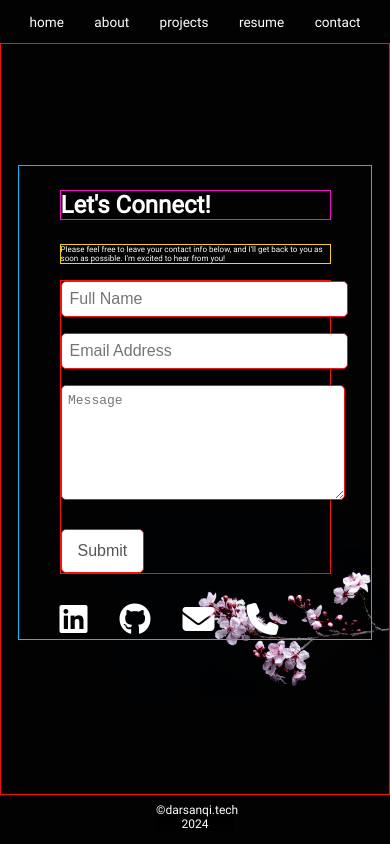
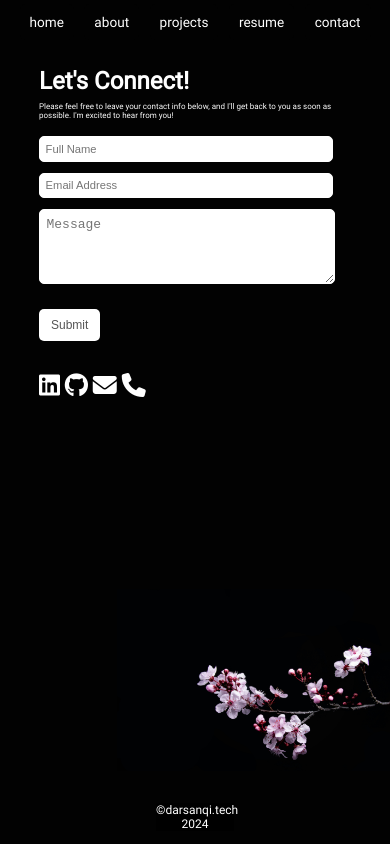
Before and after one commit to DarsanQi/darsanqi.github.io, a React (Create React App) app in the folder my-app/: page /contact in a window 390 px wide. Built offline with nearby package versions, Linux system fonts and the light colour scheme.

Commit message:
finished contact screen and cleaned up a lot of code from home.css and about.css

```diff
--- a/my-app/src/Subpages/js_components/Contact.js
+++ b/my-app/src/Subpages/js_components/Contact.js
@@ -1,3 +1,4 @@
+import HackingAnimation from '../../TextEffects/HackingAnimation';
 
 const Contact = () => {
   return (
@@ -5,7 +6,7 @@ const Contact = () => {
       <div className="contact-background-image"></div>
       <div className="contact-container">
         <div className="contact-form-container">
-          <h1>Let's Connect!</h1>
+          <h1><HackingAnimation text="Let's Connect!" /></h1>
           <p>
             Please feel free to leave your contact info below, and I'll get back to you as soon as possible. I'm excited to hear from you!
           </p>
@@ -18,13 +19,13 @@ const Contact = () => {
             </div>
           </form>
           <contact-buttons>
-            <a href="https://www.linkedin.com/in/yourprofile" target="_blank" rel="noopener noreferrer">
+            <a href="https://www.linkedin.com/in/darsan-qi-44613920b/" target="_blank" rel="noopener noreferrer">
               <i className="fab fa-linkedin"></i>
             </a>
-            <a href="https://github.com/yourusername" target="_blank" rel="noopener noreferrer">
+            <a href="https://github.com/DarsanQi" target="_blank" rel="noopener noreferrer">
               <i className="fab fa-github"></i>
             </a>
-            <a href="mailto:your-email@example.com">
+            <a href="mailto:darsan.qi@mail.utoronto.ca">
               <i className="fas fa-envelope"></i>
             </a>
             <a href="tel:+1234567890">
--- a/my-app/src/Subpages/styling/About.css
+++ b/my-app/src/Subpages/styling/About.css
@@ -5,6 +5,7 @@
   grid-template-columns: 2fr 1fr;
   grid-template-areas: "text image";
   height: 85vh;
+  overflow-y: auto;
 }
 
 .mobile-container {
@@ -16,13 +17,14 @@
   justify-content: center;
   align-items: center;
   text-align: center;
-  overflow: hidden;
+  overflow: auto;
 }
 #about {
   grid-area: text;
   background-color: #020202;
   padding: 2em;
   color: #fff;
+  margin-left: 10%;
   overflow-y: auto;
 }
 
@@ -39,6 +41,7 @@
   background-position: center;
   transform: scale(0.8);
   transform-origin: top left;
+  display: block;
 }
 
 .mobile-background-image {
@@ -84,22 +87,14 @@
 
   #about {
     background-color: transparent;
-    overflow-y: hidden;
+  }
+
+  .about-greeting h1 {
+    font-size: 2em;
+  }
+
+  .about-description p {
+    font-size: 1em;
+
   }
 }
-
-/* Desktop */
-@media (min-width: 769px) {
-  #about {
-    margin-left: 10%;
-  }
-
-  .about-background-image {
-    display: block;
-  }
-
-  #about {
-    background-color: #020202;
-    overflow-y: hidden;
-  }
-}
--- a/my-app/src/Subpages/styling/Contact.css
+++ b/my-app/src/Subpages/styling/Contact.css
@@ -3,9 +3,9 @@
     padding: 2em;
     background-color: #020202;
     color: #fff;
-    overflow: hidden; /* Ensure no overflow */
+    overflow-y: auto; /* Ensure no overflow */
     height: 85vh; /* Make sure the section takes up the full viewport height */
-    border: 1px solid #f61010;
+
   }
 
   .contact-background-image {
@@ -31,6 +31,7 @@
     flex-direction: row;
     max-width: 1200px;
     width: 100%;
+    height: 100%; /* Ensure container takes up full height */
     align-items: center;
     z-index: 2;
 
@@ -40,35 +41,36 @@
 
     max-width: 600px;
     width: 100%;
+    height: 100%; /* Ensure container takes up full height */
     z-index: 2;
-    border: 1px solid #07bef5;
+
   }
 
   .contact-form-container h2 {
     font-size: 1.5em;
     margin-bottom: 0.5em;
     z-index: 2;
-    border: 1px solid #08ea9f;
+
   }
 
   .contact-form-container h1 {
     font-size: 2.5em;
     margin-bottom: 1em;
     z-index: 2;
-    border: 1px solid #f610cc;
+
   }
 
   .contact-form-container p {
     font-size: 1em;
     margin-bottom: 2em;
     z-index: 2;
-    border: 1px solid #f6d010;
+
   }
 
   .contact-form-container form {
     display: flex;
     flex-direction: column;
-    border: 1px solid #f61010;
+
   }
 
   .contact-form-container input
@@ -79,7 +81,7 @@
     border-radius: 5px;
     font-size: 1em;
     width: 90%;
-    border: 1px solid #f61010;
+
   }
   .contact-form-container textarea {
     padding: 0.5em;
@@ -89,8 +91,6 @@
     font-size: 1em;
     width: 90.5%;
     height: 100px;
-    border: 1px solid #f61010;
-
   }
 
   .contact-form-container button {
@@ -102,7 +102,6 @@
     font-size: 1em;
     cursor: pointer;
     margin-top: 1em;
-    border: 1px solid #f61010;
   }
 
 
@@ -130,15 +129,25 @@
     margin-right: 1em;
   }
 
+  .contact-form-container contact-buttons a:hover {
+    color: #ccc;
+    transition: background-color 0.5s ease-in-out;
+  }
+
   @media (max-width: 768px) {
     .contact-section {
       height: 85vh;
       display: flex;
       justify-content: center;
       align-items: center;
-      padding-left: 15%;
-      padding-right: 15%;
-      padding-top: 0%;
+      padding-left: 10%;
+      padding-right: 10%;
+      padding-top: 0;
+
+    }
+
+    .contact-background-image {
+      bottom: -20%;
     }
 
     .contact-container {
@@ -153,26 +162,44 @@
     .contact-form-container {
       margin: 0;
       width: 100%;
-      padding: 0 15%; /* Ensure 15% padding on left and right */
+      padding: 0 10%; /* Ensure 15% padding on left and right */
       padding-top: 0;
     }
 
     .contact-form-container h1 {
       font-size: 1.5em;
-      margin-bottom: 1em;
-      z-index: 2;
-      border: 1px solid #f610cc;
+      margin-bottom: 0.3em;
     }
 
     .contact-form-container p {
       font-size: 0.5em;
-      margin-bottom: 2em;
-      z-index: 2;
-      border: 1px solid #f6d010;
     }
 
-    .contact-form-container input,
+    .contact-form-container input
+    {
+      width: 90%; /* Full width for inputs and textarea */
+
+    }
     .contact-form-container textarea {
-      width: 100%; /* Full width for inputs and textarea */
+      width: 90%; /* Full width for inputs and textarea */
+      height: 60px;
+    }
+
+    .contact-form-container input
+    {
+      font-size: 0.7em;
+    }
+
+    .contact-form-container button {
+      font-size: 0.75em;
+    }
+
+    .contact-form-container contact-buttons {
+      margin-top: 10%;
+      font-size: 1.5em;
+    }
+    .contact-form-container contact-buttons a {
+      color: #fff;
+      margin-right: 0.2em;
     }
   }
--- a/my-app/src/Subpages/styling/Home.css
+++ b/my-app/src/Subpages/styling/Home.css
@@ -9,22 +9,27 @@
   box-sizing: border-box;
   position: relative;
   overflow: hidden;
+  padding-left: 0%;
+  margin-left: 11%;
 }
 
 .home-name {
   color: #fff;
-  font-size: 6em;
+  font-size: 4em;
   font-family: 'Lato-Black', Arial, sans-serif;
   text-align: left;
   z-index: 2;
+  margin-top: 1%;
 }
 
 .home-description {
   color: #fff;
-  font-size: 2em;
+  font-size: 1.5em;
   font-family: 'Roboto-Medium', Arial, sans-serif;
   text-align: left;
   z-index: 2;
+  margin-top: 2%;
+  margin-left: 0.5%;
 }
 
 .home-background-image {
@@ -45,6 +50,8 @@
   text-align: left;
   font-size: 1.3em;
   z-index: 2;
+  margin-top: 0%;
+  margin-left: 0.7%;
 }
 
 .home-contact-icons {
@@ -60,11 +67,16 @@
   font-size: 2em;
   text-decoration: none;
   box-sizing: border-box;
+  margin-top: 5%;
+  margin-right: 2%;
+  padding: 2%;
 }
 
 .home-contact-icons a:hover {
   color: #ccc;
   transition: background-color 0.5s ease-in-out;
+  bottom: 0%;
+  flex-direction: row;
 }
 
 /* Mobile styles */
@@ -109,36 +121,3 @@
     padding-right: 2%;
   }
 }
-
-/* Desktop styles */
-@media (min-width: 769px) {
-  #home {
-    padding-left: 0%;
-    margin-left: 10%;
-  }
-
-  .home-name {
-    margin-top: 1%;
-  }
-
-  .home-description {
-    margin-top: 2%;
-    margin-left: 0.5%;
-  }
-
-  .home-typing-animation {
-    margin-top: 0%;
-    margin-left: 0.7%;
-  }
-
-  .home-contact-icons {
-    bottom: 0%;
-    flex-direction: row;
-  }
-
-  .home-contact-icons a {
-    margin-top: 5%;
-    margin-right: 2%;
-    padding: 2%;
-  }
-}
--- a/my-app/src/Subpages/styling/Projects.css
+++ b/my-app/src/Subpages/styling/Projects.css
@@ -5,7 +5,7 @@
   background-color: #000;
   color: #fff;
   text-align: center;
-  overflow-y: auto; /* Enable vertical scrolling */
+  overflow-y: auto;
   height: 85vh;
 }
 
@@ -52,8 +52,8 @@
   border-radius: 8px;
   overflow: hidden;
   transition: transform 0.3s;
-  width: 100%; /* Adjust as needed */
-  aspect-ratio: 16 / 10.5882353; /* Ensure consistent height */
+  width: 100%;
+  aspect-ratio: 16 / 10.5882353;
 }
 
 .project-card:hover {
@@ -95,7 +95,7 @@
   left: 0;
   width: 100%;
   height: 100%;
-  background: rgba(0, 0, 0, 0.5); /* Dark overlay */
+  background: rgba(0, 0, 0, 0.5);
   display: flex;
   justify-content: center;
   align-items: center;
@@ -107,7 +107,7 @@
   left:0%;
   top: 0%;
   width:75%;
-  aspect-ratio: 16 / 10.5882353; /* This will maintain a 16:9 aspect ratio */
+  aspect-ratio: 16 / 10.5882353;
   background-color: #2e2e2e;
   max-height: 70%;
   overflow-y: auto;
@@ -130,13 +130,13 @@
   display: flex;
   flex-direction: column;
   justify-content: flex-start;
-  padding: 0; /* Ensure there is no padding */
-  margin: 0; /* Ensure there is no margin */
+  padding: 0;
+  margin: 0;
 }
 
 .expanded-project .project-title {
   padding: 0;
-  margin: 0; /* Remove margin */
+  margin: 0;
   font-size: 2em;
 }
 
```
